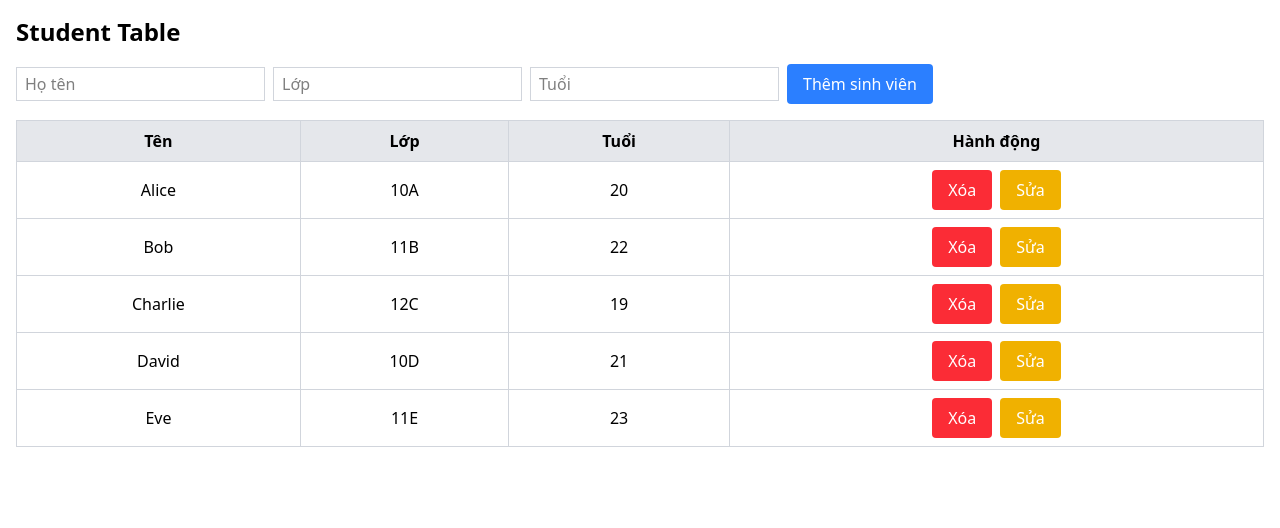
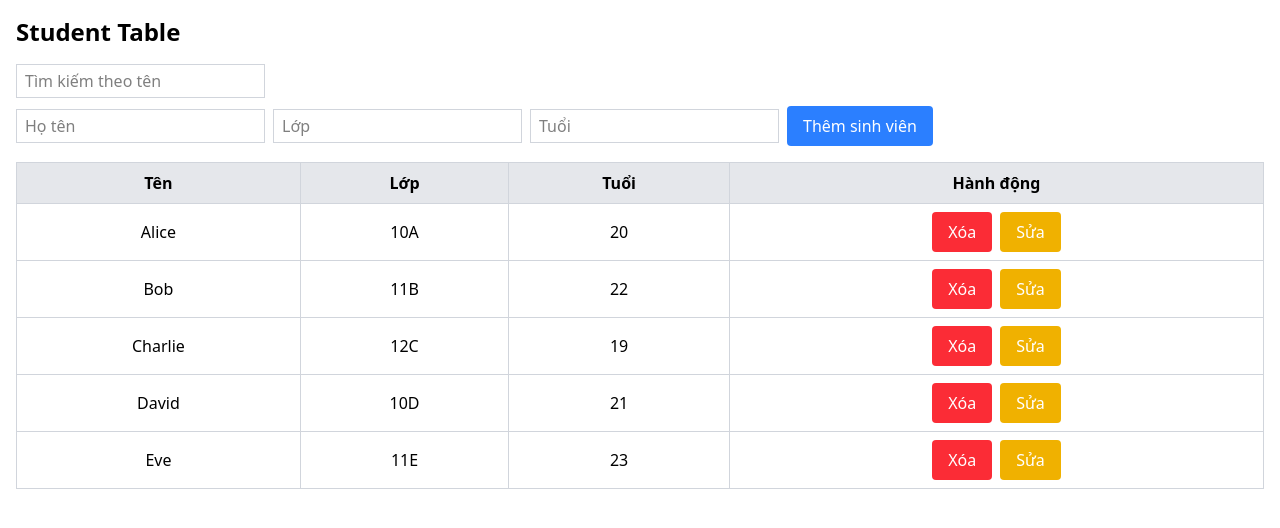
Before and after one commit to ptus04/PTGDUD_PhungVanTu_22637541_KtraTuan10, a React (Vite) app: page / in a window 1280 px wide. Shown: the top 528 px of the page. Built offline with nearby package versions, Linux system fonts and the light colour scheme.

Commit message:
feat: tìm kiếm sinh viên theo tên

```diff
--- a/src/App.jsx
+++ b/src/App.jsx
@@ -11,6 +11,7 @@ function App() {
   ]);
   const [newStudent, setNewStudent] = useState({ name: '', class: '', age: '' });
   const [editingStudent, setEditingStudent] = useState(null);
+  const [searchKeyword, setSearchKeyword] = useState('');
 
   const handleDelete = (id) => {
     setStudents((prevStudents) => prevStudents.filter((student) => student.id !== id));
@@ -39,10 +40,22 @@ function App() {
     setEditingStudent(null);
   };
 
+  const filteredStudents = students.filter((student) =>
+    student.name.toLowerCase().includes(searchKeyword.toLowerCase())
+  );
+
   return (
     <div className="p-4">
       <h1 className="text-2xl font-bold mb-4">Student Table</h1>
       <div className="mb-4">
+        <input
+          type="text"
+          placeholder="Tìm kiếm theo tên"
+          value={searchKeyword}
+          onChange={(e) => setSearchKeyword(e.target.value)}
+          className="border border-gray-300 px-2 py-1 mb-2"
+        />
+        <div>
           <input
             type="text"
             placeholder="Họ tên"
@@ -71,6 +84,7 @@ function App() {
             Thêm sinh viên
           </button>
         </div>
+      </div>
       <table className="table-auto w-full border-collapse border border-gray-300">
         <thead>
           <tr className="bg-gray-200">
@@ -81,7 +95,7 @@ function App() {
           </tr>
         </thead>
         <tbody>
-          {students.map((student) => (
+          {filteredStudents.map((student) => (
             <tr key={student.id} className="text-center">
               <td className="border border-gray-300 px-4 py-2">{student.name}</td>
               <td className="border border-gray-300 px-4 py-2">{student.class}</td>
```
Also changed, not shown: minhchung/cau6.png (added). Lines whose indentation alone changed are shown as unchanged.
